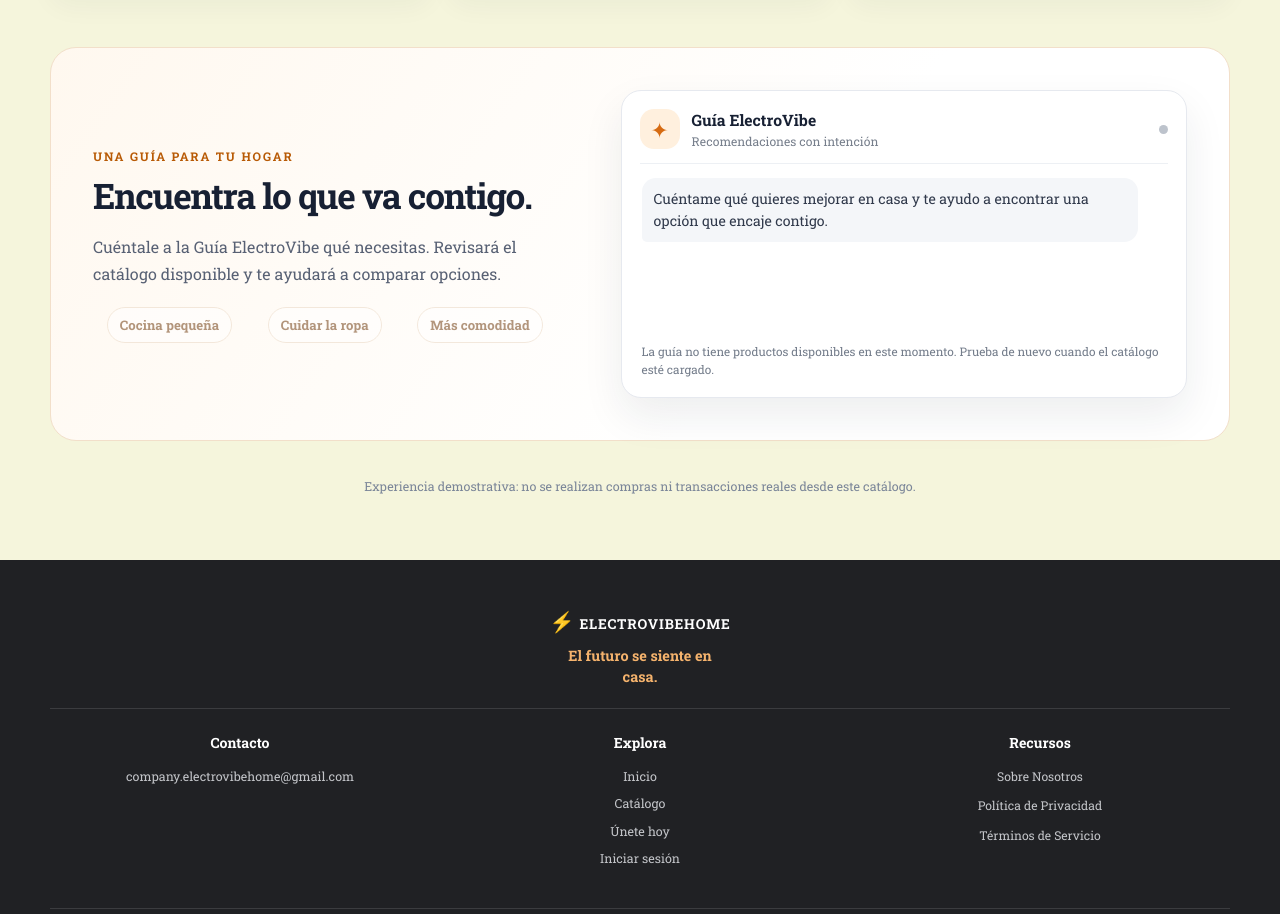
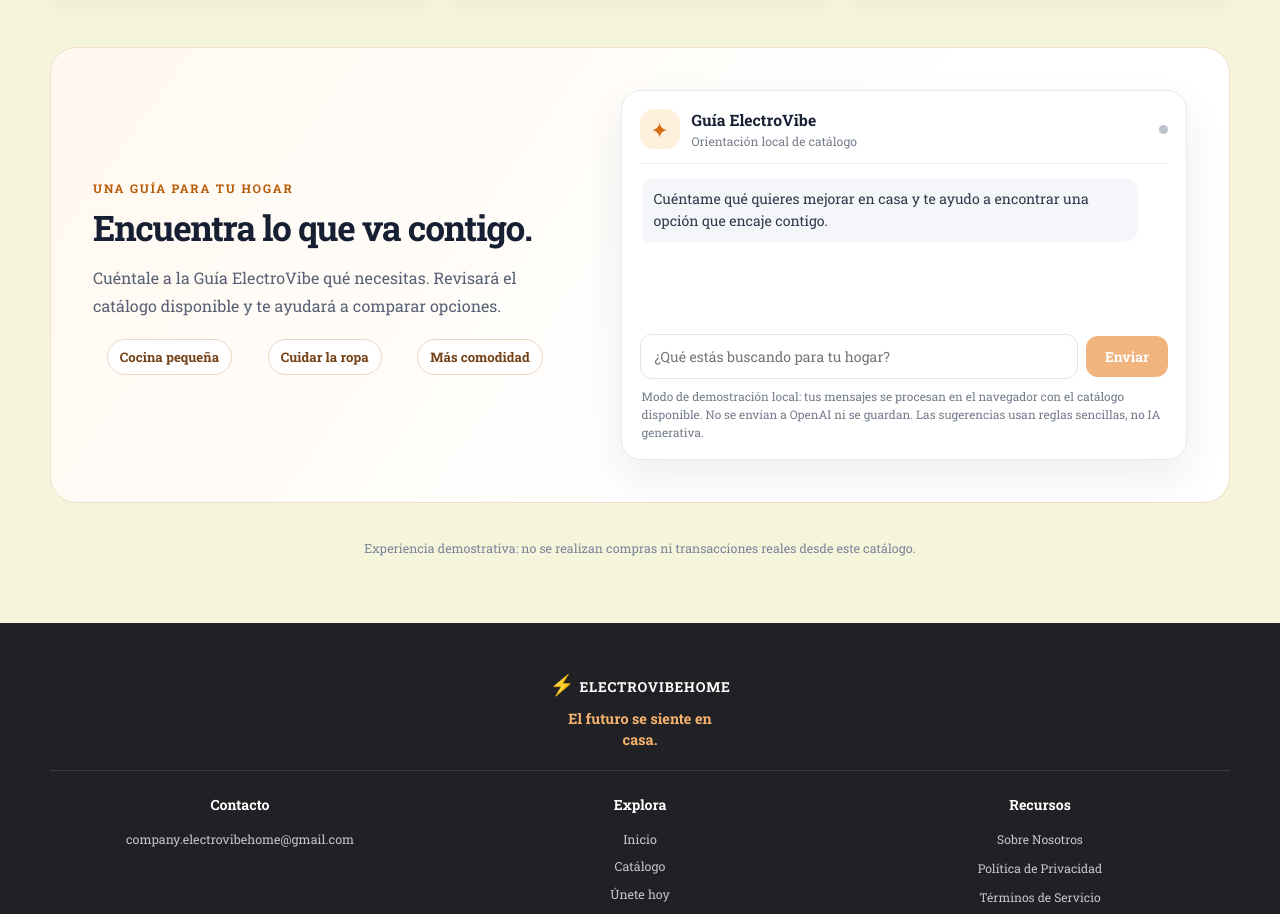
Before and after one commit to sro2005/my-app, a React (Vite) app: page /catalogo in a window 1280 px wide. Shown: the part 10880-11794 px from the top of the page. Built offline with nearby package versions, Linux system fonts and the light colour scheme.

Commit message:
feat: add local catalogue guide mode

```diff
--- a/src/components/ListadoProductos.jsx
+++ b/src/components/ListadoProductos.jsx
@@ -261,7 +261,7 @@ const ListadoProductos = () => {
         </section>
       )}
 
-      {user?.role !== 'admin' && <div className="evh-catalog-assistant"><ShoppingAssistant /></div>}
+      {user?.role !== 'admin' && <div className="evh-catalog-assistant"><ShoppingAssistant products={products} /></div>}
       <p className="evh-catalog-footnote">
         {allProductsAreDemo
           ? 'Experiencia demostrativa: no se realizan compras ni transacciones reales desde este catálogo.'
```
